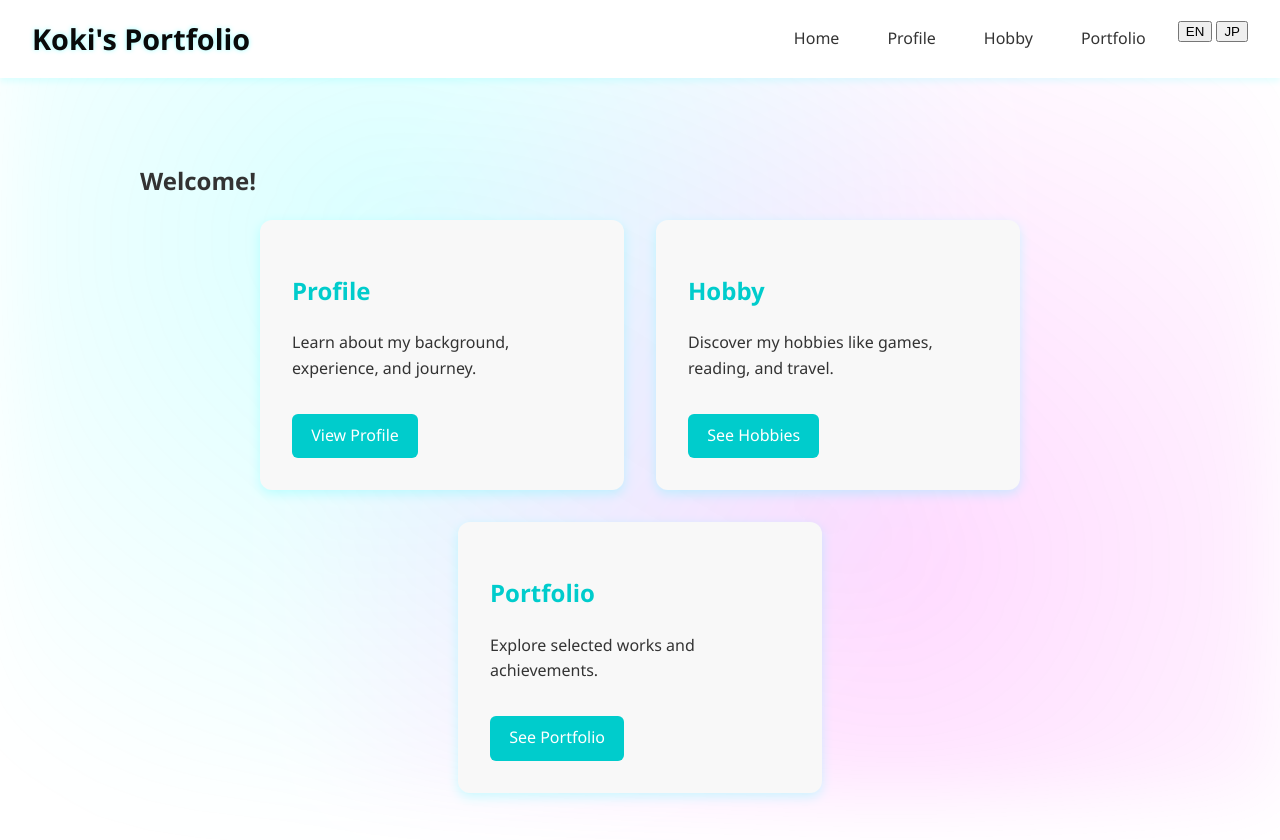
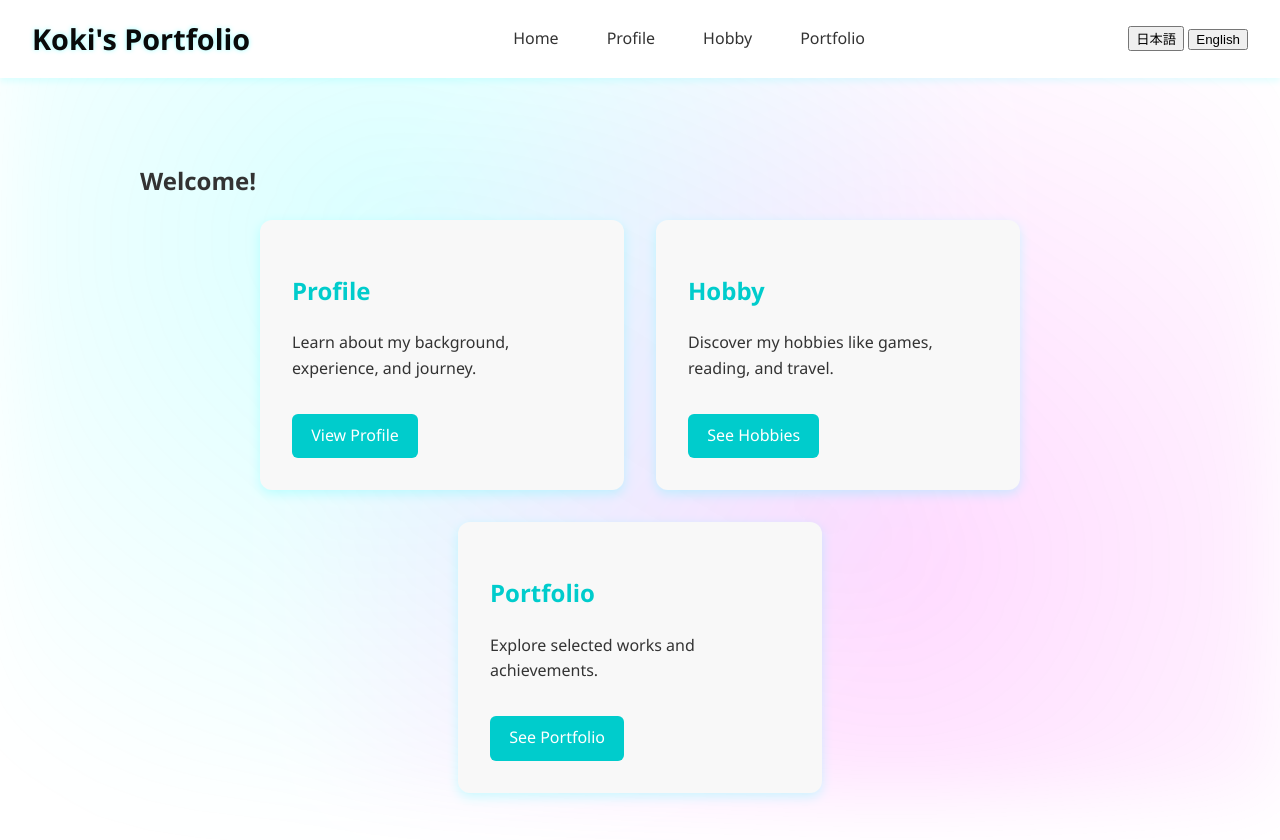
Before and after one commit to kokisuke/kokisuke.github.io, a plain HTML site: page index.html in a window 1280 px wide. Drawn offline with Linux system fonts and the light colour scheme.

Commit message:
Update index.html

```diff
--- a/index.html
+++ b/index.html
@@ -16,9 +16,10 @@
       <a href="profile.html">Profile</a>
       <a href="hobby.html">Hobby</a>
       <a href="portfolio.html">Portfolio</a>
+    </div>
     <div class="language-switch">
-      <button onclick="setLanguage('en')">EN</button>
-      <button onclick="setLanguage('ja')">JP</button>
+      <button onclick="setLanguage('ja')">日本語</button>
+      <button onclick="setLanguage('en')">English</button>
     </div>
   </nav>
 
```
